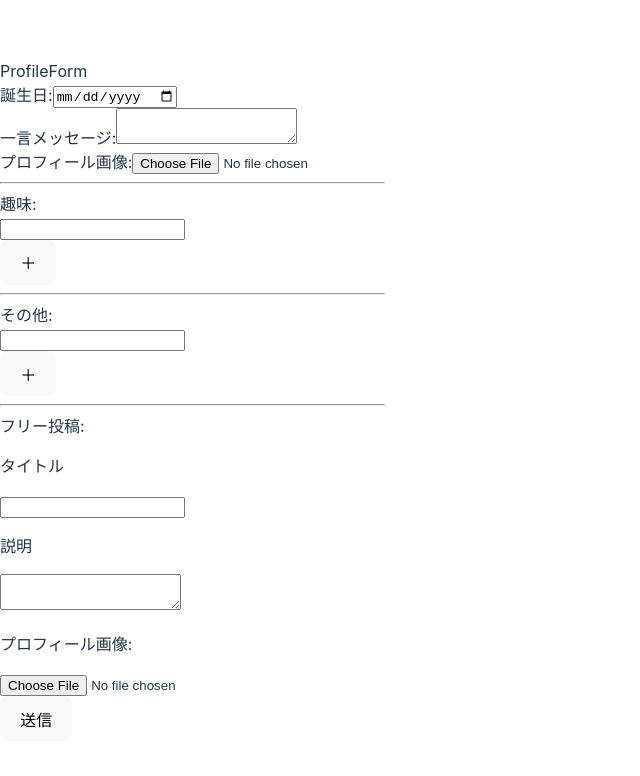
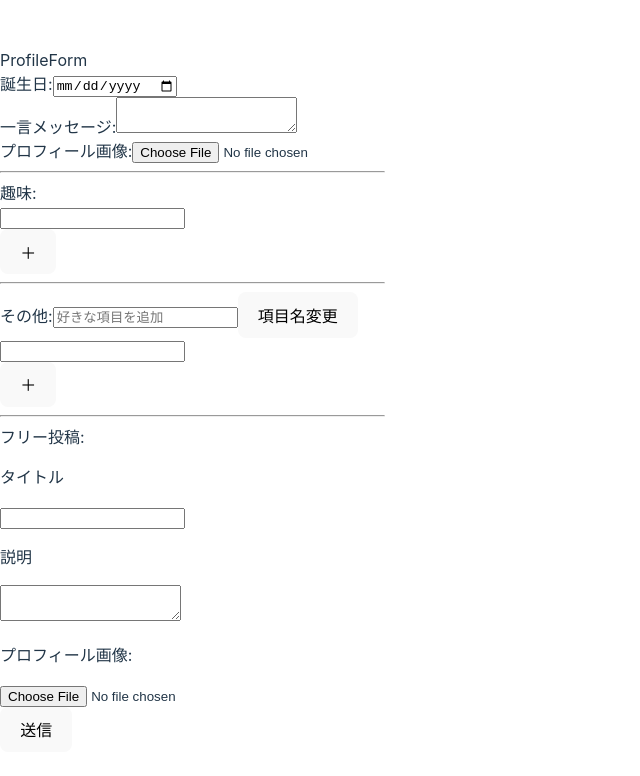
Before and after one commit to s-sawa/linkard-react-client, a React (Vite) app: page /profile/setup in a window 1280 px wide. Shown: the top 776 px of the page, without its empty margins (0-640 px from the left). Built offline with nearby package versions, Linux system fonts and the light colour scheme.

Commit message:
入力フォームのその他項目名変更対応

```diff
--- a/package.json
+++ b/package.json
@@ -15,9 +15,11 @@
     "cropperjs": "^1.6.0",
     "hook-form": "^0.0.1",
     "js-cookie": "^3.0.5",
+    "qrcode.react": "^3.1.0",
     "react": "^18.2.0",
     "react-dom": "^18.2.0",
     "react-icon": "^1.0.0",
+    "react-modal": "^3.16.1",
     "react-router-dom": "^6.15.0"
   },
   "devDependencies": {
--- a/src/pages/ProfileForm/ProfileForm.jsx
+++ b/src/pages/ProfileForm/ProfileForm.jsx
@@ -2,9 +2,10 @@ import axios from "axios";
 import Cookies from "js-cookie";
 import { useState } from "react";
 import { useForm, useFieldArray } from "react-hook-form";
+import "./ProfileForm.css"; // CSSファイルのインポート
 
 const ProfileForm = () => {
-  const { register, handleSubmit, errors, control } = useForm({
+  const { register, handleSubmit, getValues, errors, control } = useForm({
     defaultValues: {
       hobbies: [{ hobby: "" }],
       others: [{ other: "" }],
@@ -39,6 +40,16 @@ const ProfileForm = () => {
     setFreeImage(file);
   };
 
+  const [newOtherName, setNewOtherName] = useState("その他");
+
+  // その他の項目名変更ボタンがクリックされたときのハンドラ
+  const handleOtherNameChange = () => {
+    // フォームの新しい項目名を取得
+    const updatedOtherName = getValues("otherName"); // getValues を使用して値を取得
+    console.log(updatedOtherName);
+    setNewOtherName(updatedOtherName);
+  };
+
   const onSubmit = async (data) => {
     const formData = new FormData();
     // appendを使ってobject形式で、formDataに入れていく
@@ -55,6 +66,8 @@ const ProfileForm = () => {
     data.others.forEach((otherObj, index) => {
       formData.append(`others[${index}][name]`, otherObj.name);
     });
+
+    formData.append("newOtherName", newOtherName);
 
     formData.append("title", data.title);
     formData.append("description", data.description);
@@ -132,9 +145,36 @@ const ProfileForm = () => {
             ＋
           </button>
         </div>
+        {/* <div>
+          <hr />
+          <label>その他:</label>
+          {fieldsOther &&
+            fieldsOther.map((field, index) => (
+              <div key={field.id}>
+                <input
+                  name={`others[${index}].name`}
+                  {...register(`others[${index}].name`)}
+                  defaultValue={field.name}
+                />
+              </div>
+            ))}
+          <button type="button" onClick={() => appendOther({ other: "" })}>
+            ＋
+          </button>
+        </div> */}
+        {/* その他の項目名変更フォーム */}
         <div>
           <hr />
-          <label>その他:</label>
+          <label>{newOtherName}:</label>
+          <input
+            type="text"
+            name="otherName"
+            {...register("otherName")}
+            placeholder="好きな項目を追加"
+          />
+          <button type="button" onClick={handleOtherNameChange}>
+            項目名変更
+          </button>
           {fieldsOther &&
             fieldsOther.map((field, index) => (
               <div key={field.id}>
--- a/src/pages/ProfilePage/ProfilePage.jsx
+++ b/src/pages/ProfilePage/ProfilePage.jsx
@@ -4,6 +4,7 @@ import axios from "axios";
 
 const ProfilePage = () => {
   const [profileData, setProfileData] = useState(null);
+  const [otherLabel, setOtherLabel] = useState("その他"); // その他の項目名を保持する変数
 
   useEffect(() => {
     const token = Cookies.get("token");
@@ -16,11 +17,13 @@ const ProfilePage = () => {
       })
       .then((response) => {
         setProfileData(response.data);
-        console.log(response.data.otherData);
-        console.log(profileData);
-        // console.log(profileData.hobbies[0])
-        // console.log(profileData.hobbies);
+        console.log(response.data)
+        // 取得した項目名を設定
+        if (response.data.otherName) {
+          setOtherLabel(response.data.otherName);
+        }
       })
+
       .catch((error) => {
         console.error("プロフィール情報の取得に失敗しました: ", error);
       });
@@ -49,7 +52,7 @@ const ProfilePage = () => {
         <p key={index}>{hobby.hobby}</p>
       ))}
 
-      <p>その他aaa</p>
+      <p>{profileData.otherData[0].newOtherName}</p>
       {profileData.otherData.map((other, index) => (
         <p key={index}>{other.name}</p>
       ))}
```
Also changed, not shown: src/components/QR/QRCodeModal.jsx (added, +33 -0 lines), src/pages/ProfileForm/ProfileForm.css (added), 1 other file (tests, documents, lock files or other folders).
